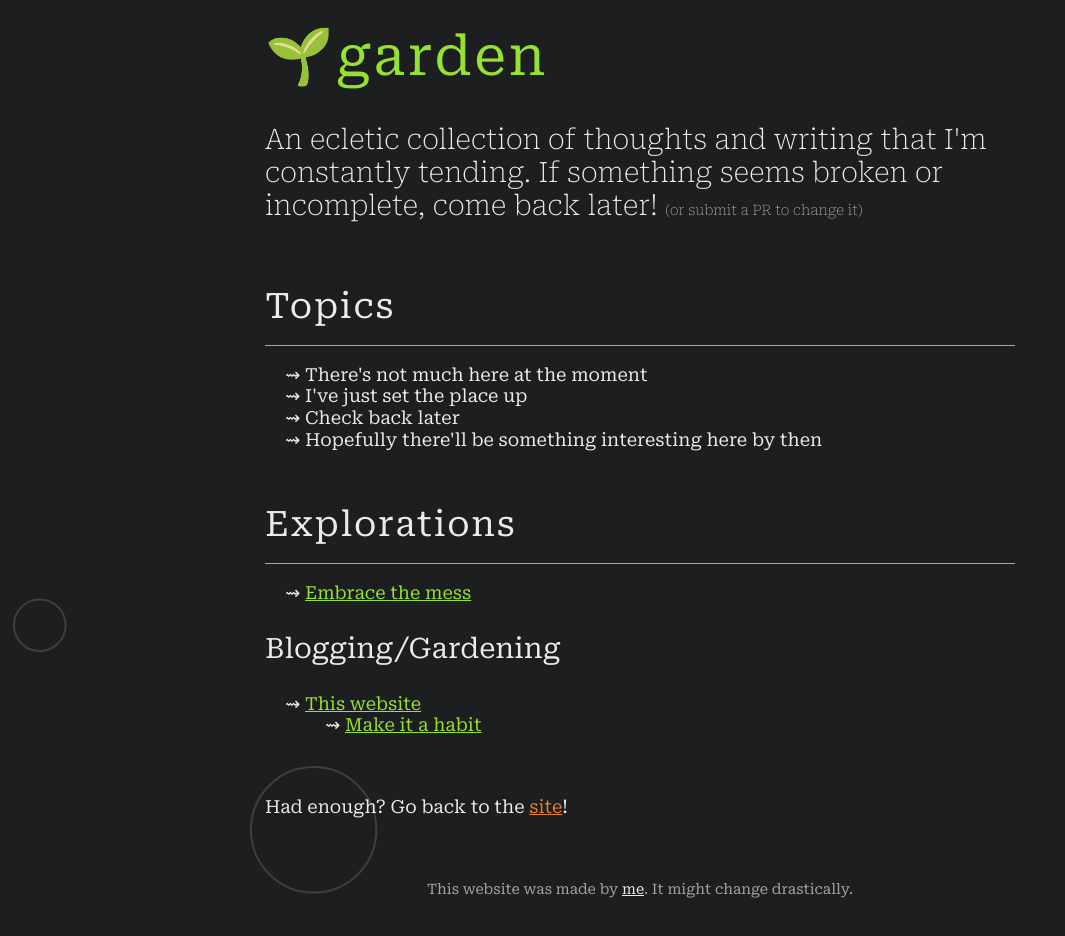
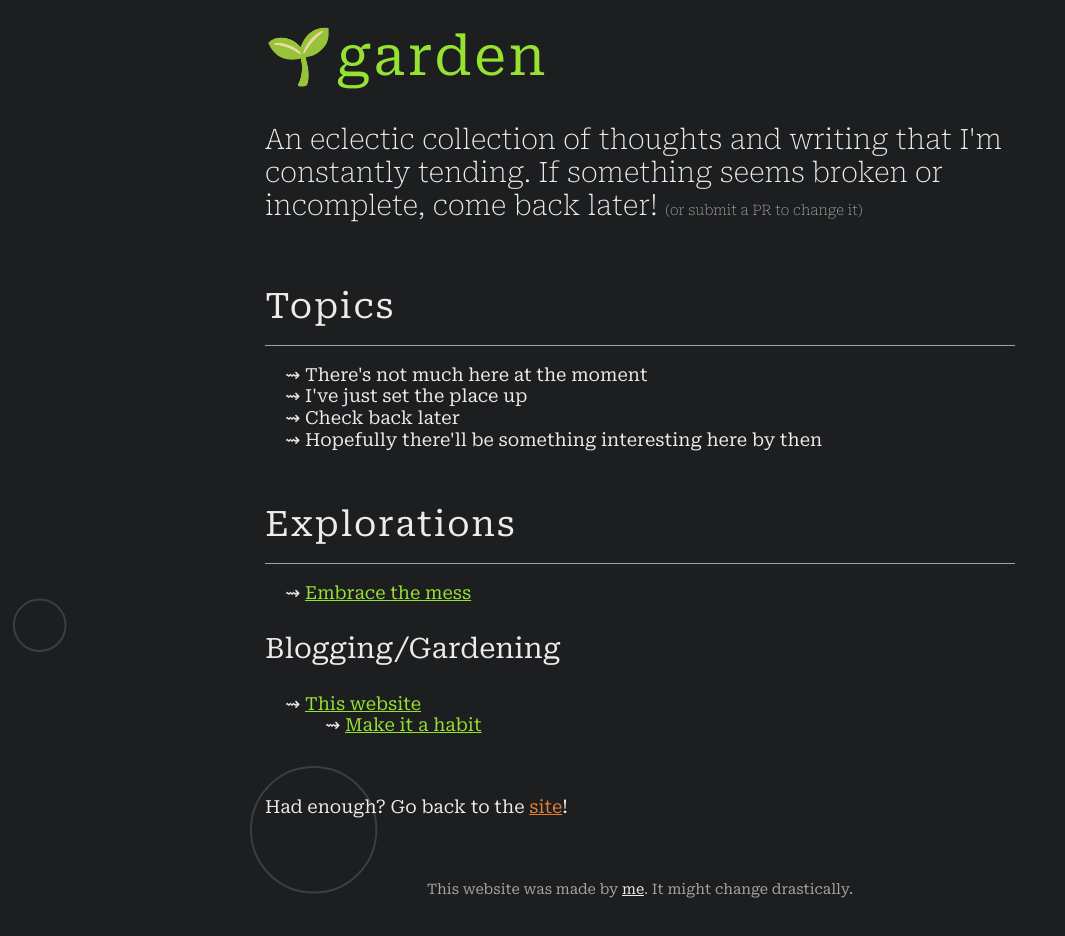
Before and after one commit to aghdom/aghdom.github.io, a Jekyll site: the page garden/index.html, which Jekyll copies as it is, in a window 1280 px wide. Shown: the whole page, without its empty margins (0-1065 px from the left). Built offline with Jekyll 4.4.1, drawn with Linux system fonts in a browser that asks for light colours.

Commit message:
fix(garden): typo

```diff
--- a/garden/index.html
+++ b/garden/index.html
@@ -18,7 +18,7 @@
     <header>
       <div class="title">
         <h1 class="green"><div class="desktop">🌱</div>garden</h1>
-        <h3 class="subtitle">An ecletic collection of thoughts and writing that I'm constantly tending. If something seems broken or incomplete, come back later! <span class="subtle">(or submit a PR to change it)</span></h3>
+        <h3 class="subtitle">An eclectic collection of thoughts and writing that I'm constantly tending. If something seems broken or incomplete, come back later! <span class="subtle">(or submit a PR to change it)</span></h3>
       </div>
     </header>
     <section>
```
